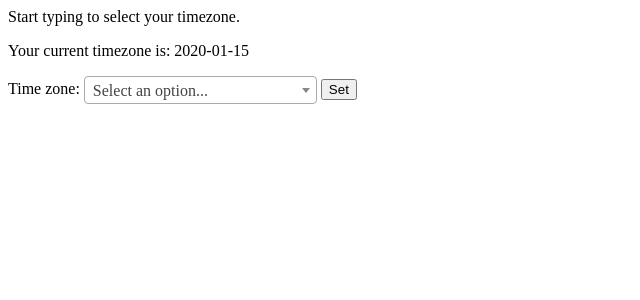
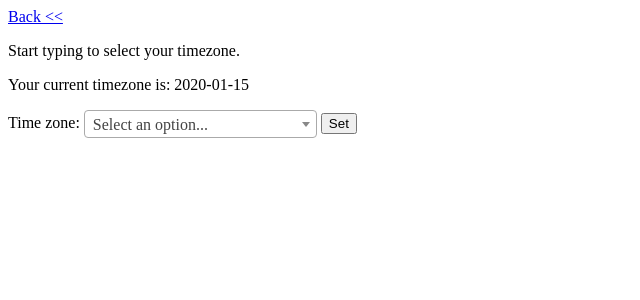
Before and after one commit to info26/publicwall, a Django app: page /timezone/ in a window 1280 px wide. Shown: the top 300 px of the page, without its empty margins (0-640 px from the left). Run offline with Django 3.2, Linux system fonts and the light colour scheme; a user stored in the database is signed in; tables that the repository leaves empty hold one stand-in row (values such as "Sample post").

Commit message:
add back button
user friendliness

```diff
--- a/templates/timezone_set.html
+++ b/templates/timezone_set.html
@@ -6,6 +6,7 @@
 {% if error == True %}
 <p class='text-color:red;'>Invalid Timezone!</p>
 {% endif %}
+<a href="/profile/">Back <<</a>
 <p>Start typing to select your timezone. </p>
 <p>Your current timezone is: {{ currenttz }}</p>
 
```
